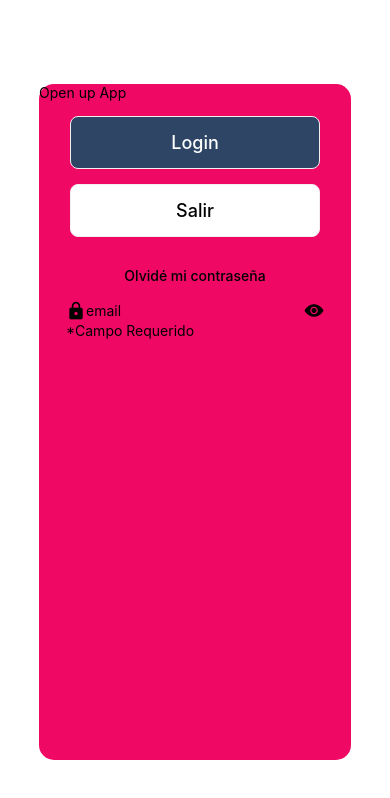
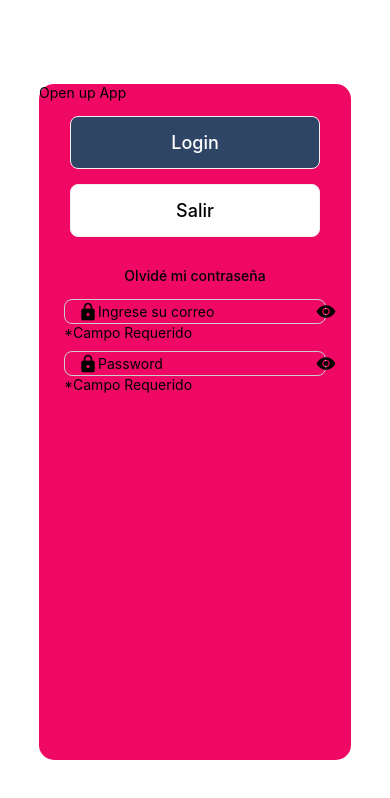
Before and after one commit to RRivera2004/ProyectoClasePrograM, a React Native app in the folder Proyecto/: screen / in a window 390 px wide. Shown: the top 798 px of the page. Built offline with nearby package versions, Linux system fonts and the light colour scheme.

Commit message:
creacion de componente reutilizable CustomInput implementando: -iconos con expo vector-icons -variables en estado con useState -validaciones logicas para comportamiento condicionado

```diff
--- a/Proyecto/App.tsx
+++ b/Proyecto/App.tsx
@@ -38,10 +38,22 @@ export default function App() {
             onClick={handleOnForgotPassword}
           />
 
-          <CustomInput />
+           <CustomInput
+              placeholder={'Ingrese su correo'}
+              onChange={()=>{}}
+              value={''}
+              typeInput={'email'}
+              />
+               <CustomInput
+              placeholder={'Password'}
+              onChange={()=>{}}
+              value={''}
+              typeInput={'password'}
+              />
         </View>
       </View>
     </View>
+
   );
 }
 
--- a/Proyecto/src/components/CustomInput.tsx
+++ b/Proyecto/src/components/CustomInput.tsx
@@ -1,7 +1,19 @@
-import { TextInput, View, Text, StyleSheet } from "react-native";
+import { TextInput, View, Text, StyleSheet, TouchableOpacity } from "react-native";
 import { Ionicons, MaterialIcons } from "@expo/vector-icons";
+import { useState } from "react";
 
-export default function CustomInput (){
+type Props = {
+    placeholder: string,
+    onChange: () => void;
+    value: string;
+    typeInput : 'password' | 'email' | 'numeric' | 'text';
+
+}
+export default function CustomInput ({placeholder, onChange, value, typeInput}:Props){
+//uso de variables en el estado local
+        //sintaxis:
+        //[nombreDeVariable, funcion] = useState(<valorInicial>);
+    const [isSecureText, setIsSecureText] = useState(typeInput === 'password');
 
     return(
         //wrapper
@@ -14,11 +26,20 @@ export default function CustomInput (){
                     color={"#000000"}
                 />
                 <TextInput
-                    placeholder={"email"}
-                    value={""}
-                    onChangeText={()=>{}}
+                    placeholder={placeholder}
+                    value={value}
+                    onChangeText={onChange}
+                    secureTextEntry={isSecureText}
                 />
-                <Ionicons name={"eye"}  size={20} />
+                <TouchableOpacity
+                onPress={
+                    ()=>{
+
+                    }
+                }>
+                    <Ionicons name={"eye"}  size={20} />
+                </TouchableOpacity>
+
             </View>
             <Text>*Campo Requerido</Text>
         </View>
@@ -28,9 +49,17 @@ export default function CustomInput (){
 const styles = StyleSheet.create({
     wrapper:{
         marginBottom:10,
+        width: "100%",
+        paddingHorizontal: 25,
     },
     inputContainer:{
         flexDirection:'row',
         alignItems:'center',
+        justifyContent:'space-between',
+
+        borderWidth: 1,
+        borderColor: "#ccc",
+        borderRadius: 8,
+        paddingHorizontal: 13,
     }
 });
```
